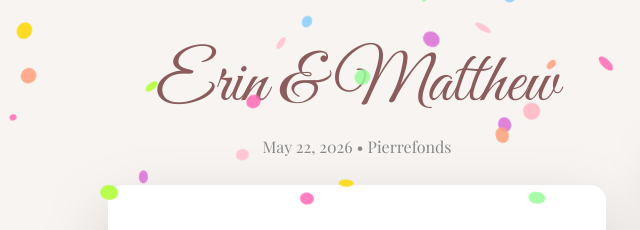
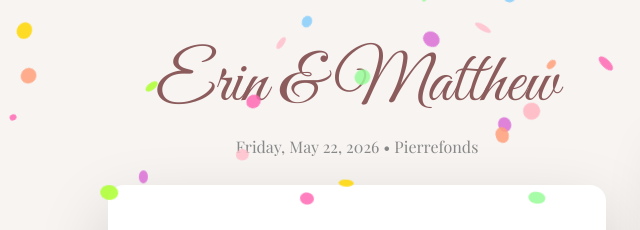
Before and after one commit to mattymcc/erinmatt.github.io, a plain HTML site: page index.html in a window 1280 px wide. Shown: the top 230 px of the page, 4-644 px from the left. Drawn offline with nearby package versions, Linux system fonts and the light colour scheme.

Commit message:
Update index.html

```diff
--- a/index.html
+++ b/index.html
@@ -224,7 +224,7 @@ document.body.appendChild(p);
 <div class="names">Erin & Matthew</div>
 
 <div class="date">
-May 22, 2026 • Pierrefonds
+Friday, May 22, 2026 • Pierrefonds
 </div>
 
 <div class="invite-card">
```
